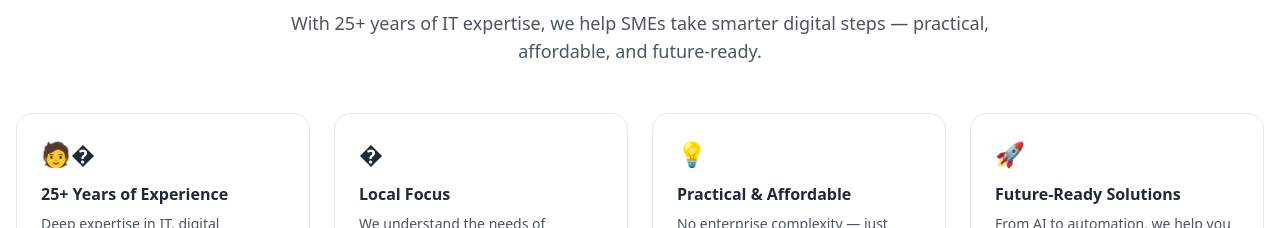
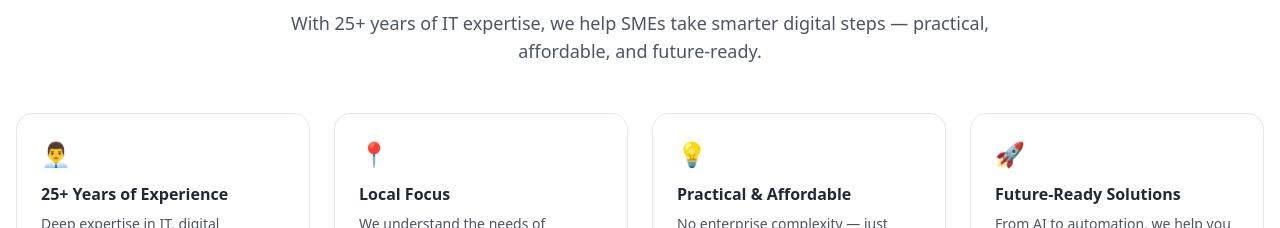
Before and after one commit to devenkhatri/dhimahi-preview-site, a Next.js app: page / in a window 1280 px wide. Shown: the part 1720-1948 px from the top of the page. Built offline with nearby package versions, Linux system fonts and the light colour scheme.

Commit message:
fixed broken emojis

```diff
--- a/src/app/page.tsx
+++ b/src/app/page.tsx
@@ -183,8 +183,8 @@ export default function HomePage() {
           </p>
 
           <div className="mt-8 sm:mt-12 grid gap-4 sm:gap-6 sm:grid-cols-2 lg:grid-cols-4">
-            <ReasonCard icon="🧑‍�" title="25+ Years of Experience" body="Deep expertise in IT, digital marketing, and AI — guiding SMEs with proven strategies, not experiments." />
-            <ReasonCard icon="�" title="Local Focus" body={`We understand the needs of ${CITY_LINE} businesses and provide solutions tailored to your market.`} />
+            <ReasonCard icon="👨‍💼" title="25+ Years of Experience" body="Deep expertise in IT, digital marketing, and AI — guiding SMEs with proven strategies, not experiments." />
+            <ReasonCard icon="📍" title="Local Focus" body={`We understand the needs of ${CITY_LINE} businesses and provide solutions tailored to your market.`} />
             <ReasonCard icon="💡" title="Practical & Affordable" body="No enterprise complexity — just straightforward, cost-effective IT and digital solutions that deliver ROI." />
             <ReasonCard icon="🚀" title="Future-Ready Solutions" body="From AI to automation, we help you stay ahead of the curve and prepare your business for tomorrow." />
           </div>
```
